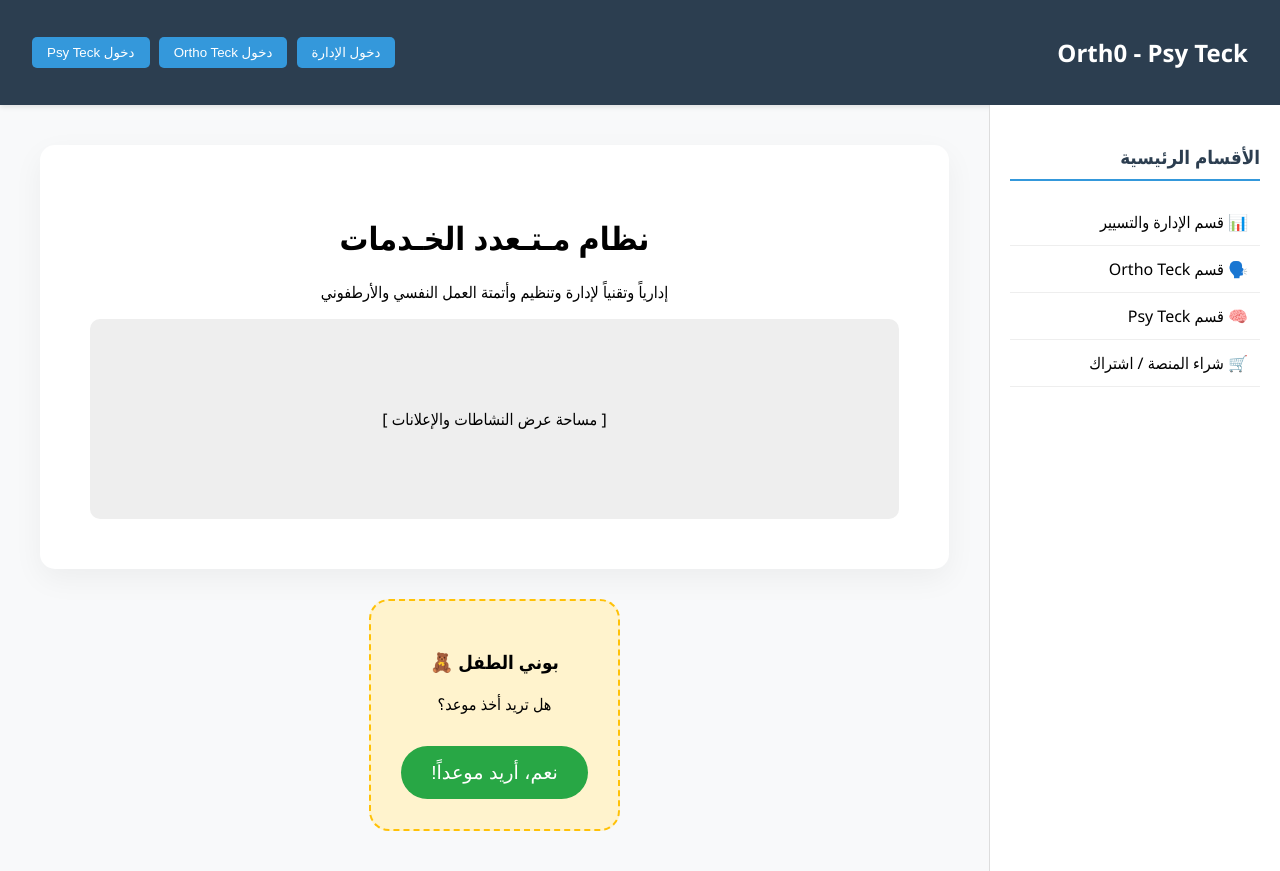
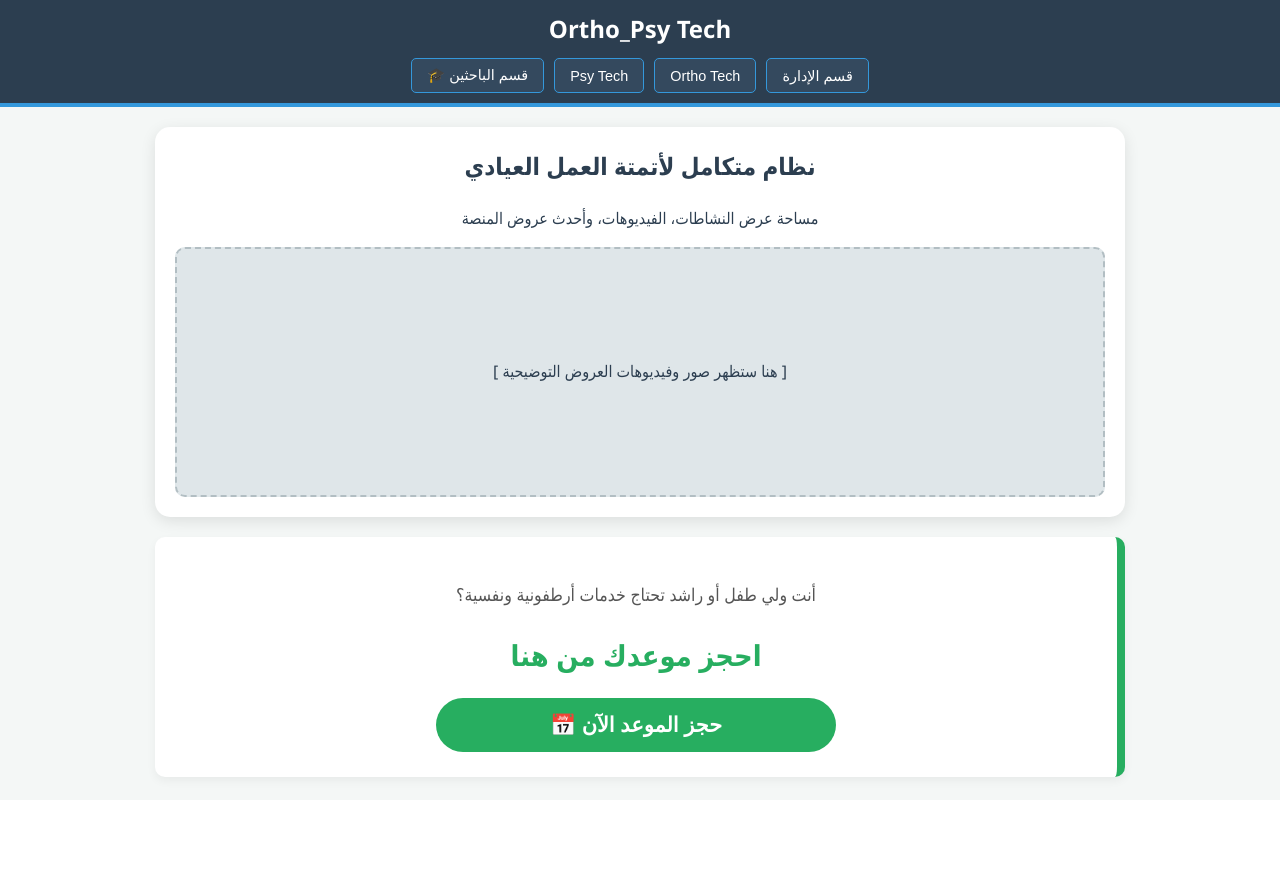
Before and after one commit to abd-orthopsy/Ortho_Psy_Tech, a Flask app: page / in a window 1280 px wide. After the commit the page ends 786 px from the top, so only its background shows below. Run offline with Flask 3, Linux system fonts and the light colour scheme.

Commit message:
Update index.html

```diff
--- a/templates/index.html
+++ b/templates/index.html
@@ -3,75 +3,72 @@
 <head>
     <meta charset="UTF-8">
     <meta name="viewport" content="width=device-width, initial-scale=1.0">
-    <title>Orth0 - Psy Teck</title>
+    <title>Ortho_Psy Tech</title>
     <style>
         :root {
-            --primary-color: #2c3e50;
-            --accent-color: #3498db;
-            --bg-color: #f8f9fa;
+            --primary: #2c3e50;
+            --secondary: #34495e;
+            --accent: #3498db;
+            --success: #27ae60;
+            --bg: #f4f7f6;
         }
-        body { font-family: 'Segoe UI', Tahoma, Geneva, Verdana, sans-serif; margin: 0; background-color: var(--bg-color); display: flex; flex-direction: column; min-height: 100vh; }
 
-        /* الشريط العلوي */
-        .navbar { background: var(--primary-color); color: white; padding: 1rem 2rem; display: flex; justify-content: space-between; align-items: center; box-shadow: 0 2px 5px rgba(0,0,0,0.1); }
-        .nav-links button { background: var(--accent-color); border: none; color: white; padding: 8px 15px; margin-right: 5px; border-radius: 5px; cursor: pointer; }
+        * { box-sizing: border-box; }
+        body { font-family: 'Segoe UI', Tahoma, sans-serif; margin: 0; background-color: var(--bg); color: var(--primary); line-height: 1.6; }
 
-        /* التصميم الرئيسي */
-        .main-container { display: flex; flex: 1; }
+        /* شريط التنقل العلوي المطور */
+        .navbar { background: var(--primary); color: white; padding: 10px 5%; display: flex; flex-direction: column; align-items: center; border-bottom: 4px solid var(--accent); }
+        .nav-title { margin-bottom: 10px; font-size: 1.5rem; font-weight: bold; }
+        .nav-links { display: flex; gap: 10px; flex-wrap: wrap; justify-content: center; }
+        .nav-links button { background: var(--secondary); border: 1px solid var(--accent); color: white; padding: 8px 15px; border-radius: 5px; cursor: pointer; transition: 0.3s; font-size: 0.9rem; }
+        .nav-links button:hover { background: var(--accent); }
 
-        /* القائمة الجانبية */
-        .sidebar { width: 250px; background: white; border-left: 1px solid #ddd; padding: 20px; }
-        .sidebar h3 { color: var(--primary-color); border-bottom: 2px solid var(--accent-color); padding-bottom: 10px; }
-        .sidebar ul { list-style: none; padding: 0; }
-        .sidebar li { padding: 12px; border-bottom: 1px solid #eee; cursor: pointer; transition: 0.3s; }
-        .sidebar li:hover { background: #eef2f7; color: var(--accent-color); }
+        .container { max-width: 1000px; margin: 20px auto; padding: 0 15px; }
 
-        /* المنطقة المركزية */
-        .content { flex: 1; padding: 40px; text-align: center; }
-        .ad-space { background: white; padding: 50px; border-radius: 15px; box-shadow: 0 10px 30px rgba(0,0,0,0.05); margin-bottom: 30px; }
+        /* نافذة الإعلانات المركزية */
+        .hero-section { background: white; border-radius: 15px; padding: 20px; box-shadow: 0 4px 15px rgba(0,0,0,0.1); margin-bottom: 20px; text-align: center; }
+        .ad-placeholder { background: #dfe6e9; height: 250px; border-radius: 10px; display: flex; align-items: center; justify-content: center; border: 2px dashed #b2bec3; margin-top: 15px; }
 
-        /* زر الموعد التفاعلي */
-        .appointment-box { background: #fff3cd; border: 2px dashed #ffc107; padding: 30px; border-radius: 20px; display: inline-block; }
-        .appointment-btn { background: #28a745; color: white; border: none; padding: 15px 30px; font-size: 1.2rem; border-radius: 50px; cursor: pointer; margin-top: 15px; }
+        /* مستطيل المواعيد الجديد */
+        .appointment-card { background: #ffffff; border-right: 8px solid var(--success); padding: 25px; border-radius: 10px; box-shadow: 0 4px 10px rgba(0,0,0,0.05); text-align: center; margin-top: 20px; }
+        .appointment-card p { font-size: 1.1rem; color: #555; margin-bottom: 10px; }
+        .appointment-card h2 { color: var(--success); margin-bottom: 20px; font-size: 1.8rem; }
+        .appointment-btn { background: var(--success); color: white; border: none; padding: 15px 40px; font-size: 1.3rem; border-radius: 50px; cursor: pointer; transition: 0.3s; width: 100%; max-width: 400px; font-weight: bold; }
+        .appointment-btn:hover { background: #219150; transform: scale(1.02); }
+
+        /* التوافق مع الهواتف */
+        @media (max-width: 600px) {
+            .nav-links button { width: 45%; font-size: 0.8rem; }
+            .ad-placeholder { height: 180px; }
+        }
     </style>
 </head>
 <body>
 
-    <nav class="navbar">
-        <div class="logo"><h2>Orth0 - Psy Teck</h2></div>
+    <header class="navbar">
+        <div class="nav-title">Ortho_Psy Tech</div>
         <div class="nav-links">
-            <button>دخول الإدارة</button>
-            <button>دخول Ortho Teck</button>
-            <button>دخول Psy Teck</button>
+            <button>قسم الإدارة</button>
+            <button>Ortho Tech</button>
+            <button>Psy Tech</button>
+            <button>قسم الباحثين 🎓</button>
         </div>
-    </nav>
+    </header>
 
-    <div class="main-container">
-        <aside class="sidebar">
-            <h3>الأقسام الرئيسية</h3>
-            <ul>
-                <li>📊 قسم الإدارة والتسيير</li>
-                <li>🗣️ قسم Ortho Teck</li>
-                <li>🧠 قسم Psy Teck</li>
-                <li>🛒 شراء المنصة / اشتراك</li>
-            </ul>
-        </aside>
+    <div class="container">
+        <section class="hero-section">
+            <h1 style="margin-top:0;">نظام متكامل لأتمتة العمل العيادي</h1>
+            <p>مساحة عرض النشاطات، الفيديوهات، وأحدث عروض المنصة</p>
+            <div class="ad-placeholder">
+                <span>[ هنا ستظهر صور وفيديوهات العروض التوضيحية ]</span>
+            </div>
+        </section>
 
-        <main class="content">
-            <div class="ad-space">
-                <h1>نظام مـتـعدد الخـدمات</h1>
-                <p>إدارياً وتقنياً لإدارة وتنظيم وأتمتة العمل النفسي والأرطفوني</p>
-                <div style="background: #eee; height: 200px; border-radius: 10px; display: flex; align-items: center; justify-content: center;">
-                    [ مساحة عرض النشاطات والإعلانات ]
-                </div>
-            </div>
-
-            <div class="appointment-box">
-                <h3>بوني الطفل 🧸</h3>
-                <p>هل تريد أخذ موعد؟</p>
-                <button class="appointment-btn">نعم، أريد موعداً!</button>
-            </div>
-        </main>
+        <section class="appointment-card">
+            <p>أنت ولي طفل أو راشد تحتاج خدمات أرطفونية ونفسية؟</p>
+            <h2>احجز موعدك من هنا</h2>
+            <button class="appointment-btn" onclick="alert('سنتصل بك قريباً لتأكيد الموعد!')">حجز الموعد الآن 📅</button>
+        </section>
     </div>
 
 </body>
```
